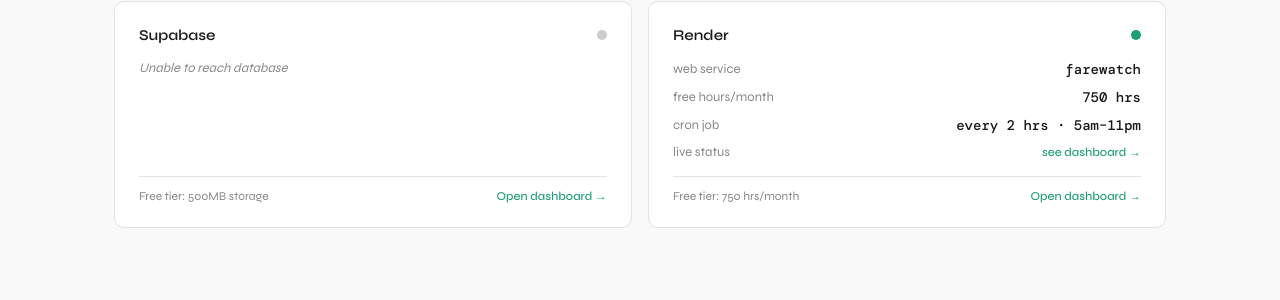
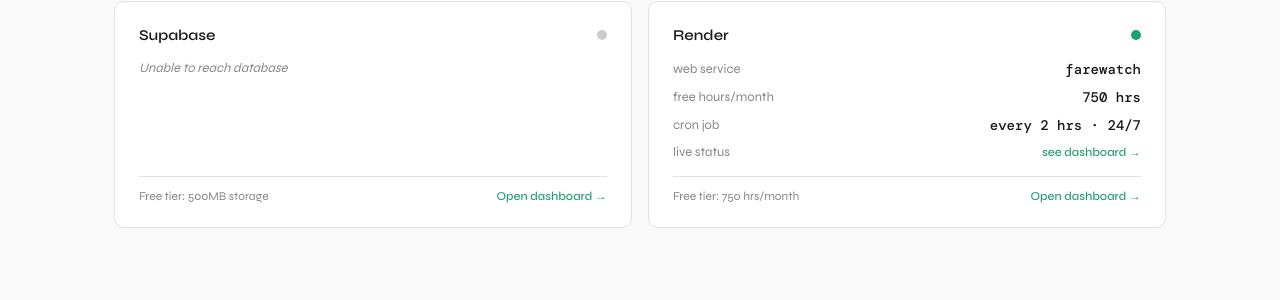
Before and after one commit to knollanna/FareWatch, a Flask app: page /usage in a window 1280 px wide. Shown: the part 360-660 px from the top of the page. Run offline with Flask 3, Linux system fonts and the light colour scheme; the visitor is signed in with stand-in values (Sample User, id 1); data that the repository does not hold is empty; parts of the project's set-up code (start-up, migrations or seed data) failed here and were passed over.

Commit message:
Run price check every 2 hours 24/7 for trend data collection

```diff
--- a/render.yaml
+++ b/render.yaml
@@ -28,12 +28,12 @@ services:
       - key: PYTHON_VERSION
         value: 3.13.0
 
-  # --- Price checker cron job (runs every 6 hours) ---
+  # --- Price checker cron job (every 2 hours, 24/7 for trend data) ---
   - type: cron
     name: farewatch-price-check
     runtime: python
     buildCommand: pip install -r requirements.txt
-    schedule: "0 9-23/2 * * *"
+    schedule: "0 */2 * * *"
     startCommand: python check_prices.py
     plan: free
     envVars:
--- a/templates/usage.html
+++ b/templates/usage.html
@@ -167,7 +167,7 @@
         </div>
         <div class="usage-metric">
           <span class="usage-metric-label">cron job</span>
-          <span class="usage-metric-value">every 2 hrs · 5am–11pm</span>
+          <span class="usage-metric-value">every 2 hrs · 24/7</span>
         </div>
         {% if rd.api_available %}
         <div class="usage-metric">
```
